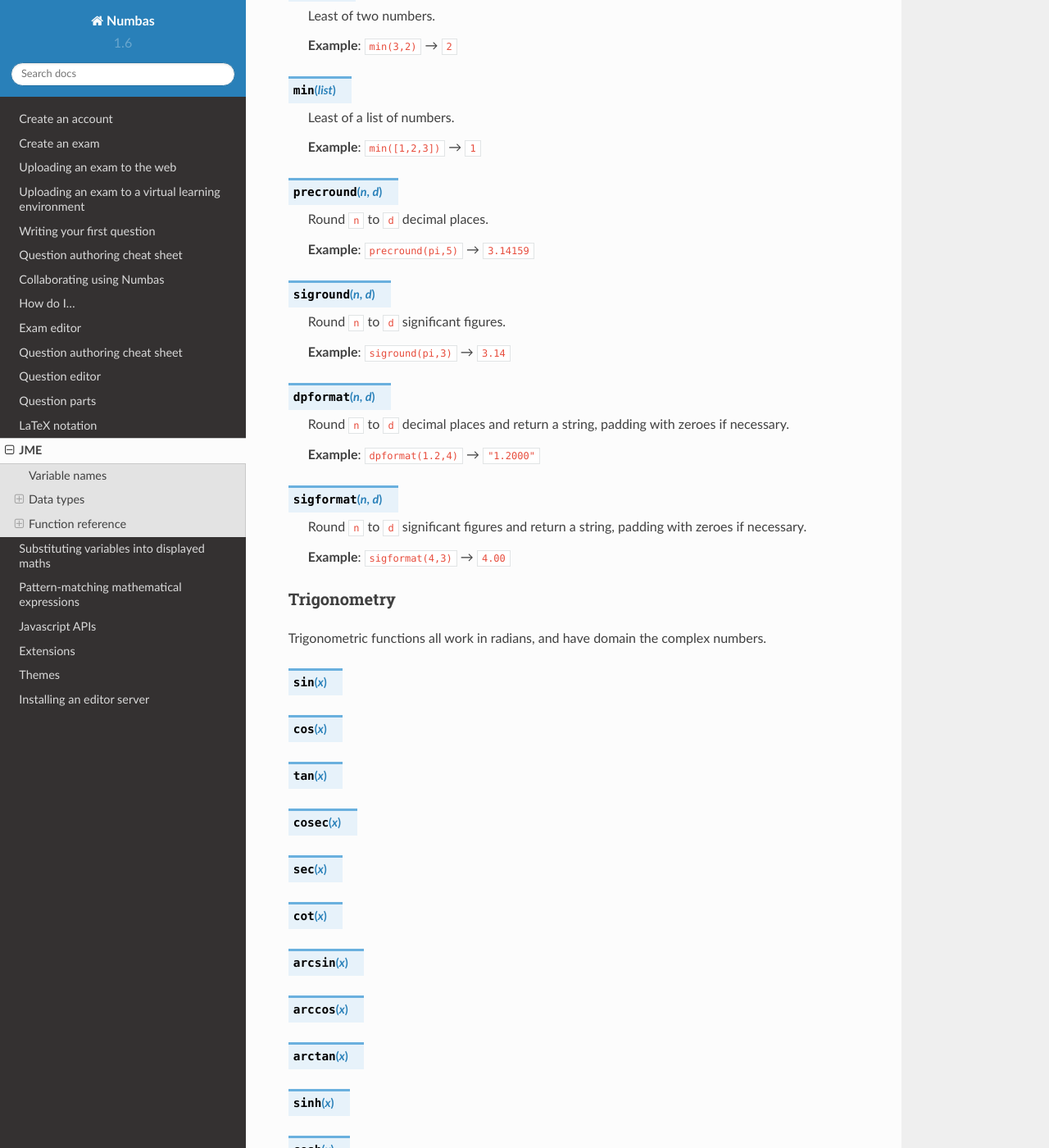
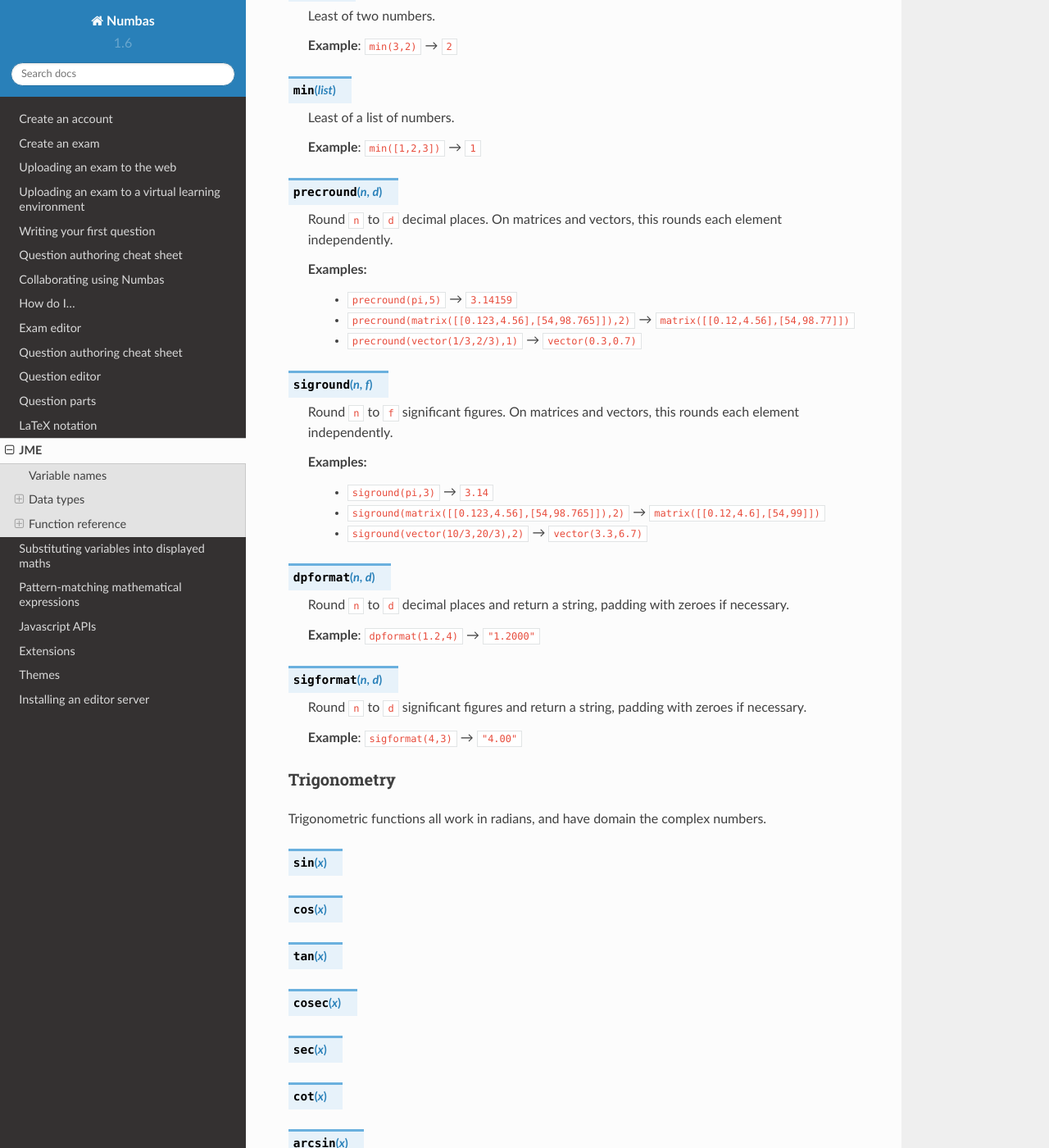
Before and after one commit to numbas/editor-docs, a Sphinx documentation site: the page built from source/jme-reference.rst, in a window 1280 px wide and 1400 px high, scrolled down 6493 px. Shown: the whole window at 82% size. Built offline with Sphinx 7.4.7 and the Read the Docs theme 2.0.0, drawn with Linux system fonts in a browser that asks for light colours; some of the changed text lies outside the part shown.

Commit message:
document siground,precround,map on matrices and vectors

```diff
--- a/source/jme-reference.rst
+++ b/source/jme-reference.rst
@@ -278,14 +278,22 @@ Number operations
 .. function:: precround(n,d)
 
     Round ``n`` to ``d`` decimal places.
+    On matrices and vectors, this rounds each element independently.
 
-    **Example**: ``precround(pi,5)`` → ``3.14159``
+    **Examples**:
+        * ``precround(pi,5)`` → ``3.14159``
+        * ``precround(matrix([[0.123,4.56],[54,98.765]]),2)`` → ``matrix([[0.12,4.56],[54,98.77]])``
+        * ``precround(vector(1/3,2/3),1)`` → ``vector(0.3,0.7)``
 
-.. function:: siground(n,d)
+.. function:: siground(n,f)
 
-    Round ``n`` to ``d`` significant figures.
+    Round ``n`` to ``f`` significant figures.
+    On matrices and vectors, this rounds each element independently.
 
-    **Example**: ``siground(pi,3)`` → ``3.14``
+    **Examples**:
+        * ``siground(pi,3)`` → ``3.14``
+        * ``siground(matrix([[0.123,4.56],[54,98.765]]),2)`` → ``matrix([[0.12,4.6],[54,99]])``
+        * ``siground(vector(10/3,20/3),2)`` → ``vector(3.3,6.7)``
 
 .. function:: dpformat(n,d)
 
@@ -297,7 +305,7 @@ Number operations
 
     Round ``n`` to ``d`` significant figures and return a string, padding with zeroes if necessary.
 
-    **Example**: ``sigformat(4,3)`` → ``4.00``
+    **Example**: ``sigformat(4,3)`` → ``"4.00"``
 
 Trigonometry
 ------------
@@ -653,9 +661,10 @@ Lists
 
 .. function:: map(expression,name[s],d)
 
-    Evaluate ``expression`` for each item in list or range ``d``, replacing variable ``name`` with the element from ``d`` each time.
+    Evaluate ``expression`` for each item in list, range, vector or matrix ``d``, replacing variable ``name`` with the element from ``d`` each time.
 
-    You can also give a list of names if each element of ``d`` is a list of values. The Nth element of the list will be mapped to the Nth name.
+    You can also give a list of names if each element of ``d`` is a list of values.
+    The Nth element of the list will be mapped to the Nth name.
 
     .. note::
         Do not use ``i`` or ``e`` as the variable name to map over - they're already defined as mathematical constants!
@@ -664,6 +673,8 @@ Lists
         * ``map(x+1,x,1..3)`` → ``[2,3,4]``
         * ``map(capitalise(s),s,["jim","bob"])`` → ``["Jim","Bob"]``
         * ``map(sqrt(x^2+y^2),[x,y],[ [3,4], [5,12] ])`` → ``[5,13]``
+        * ``map(x+1,x,id(2))`` → ``matrix([[2,1],[1,2]])``
+        * ``map(sqrt(x),x,vector(1,4,9))`` → ``vector(1,2,3)``
 
 .. function:: filter(expression,name,d)
 
```
Also changed, not shown: other parts of source/jme-reference.rst (+1 -1 lines).
